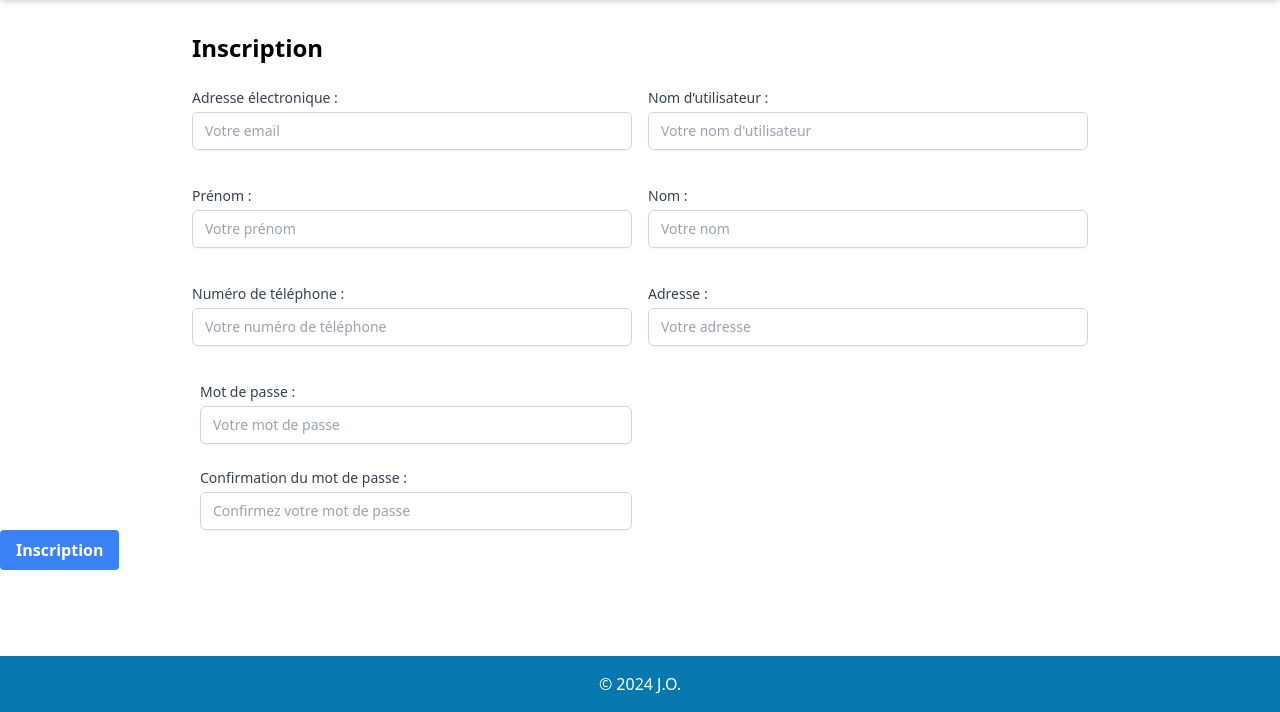
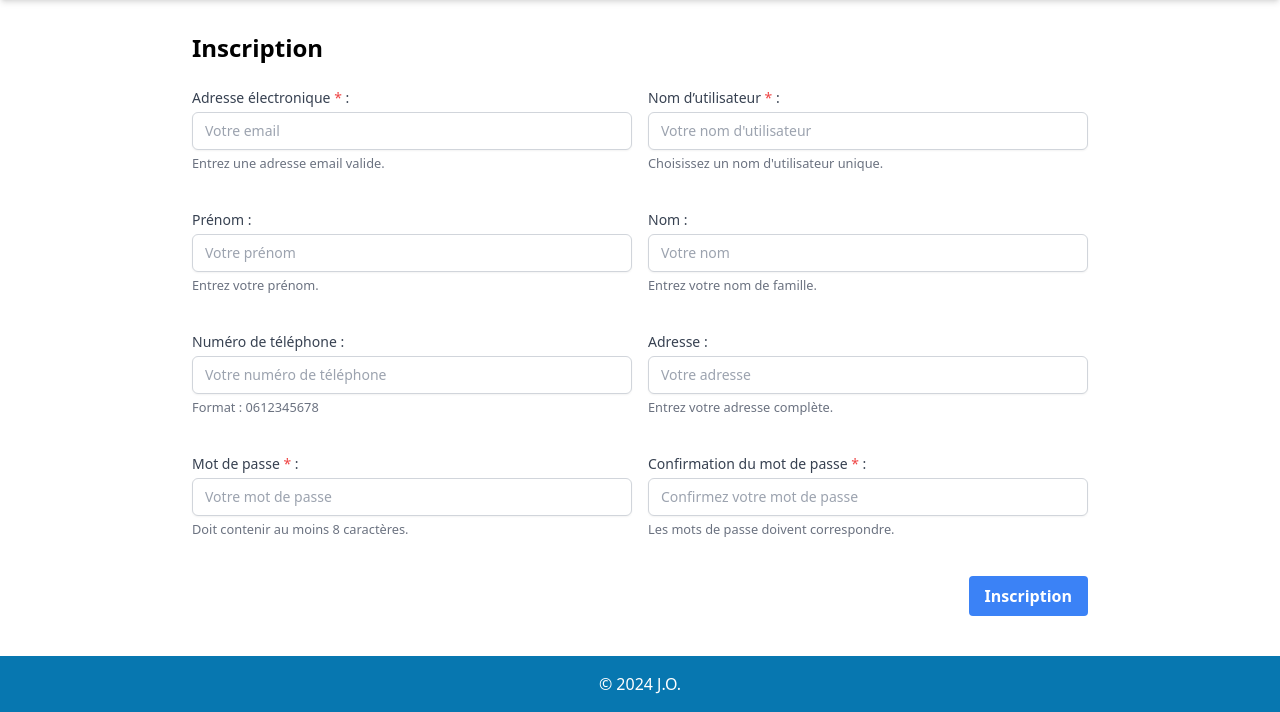
Before and after one commit to Bmalik73/Jo_Bloc3, a Django app: page /register/ in a window 1280 px wide. Shown: the part 88-800 px from the top of the page. Run offline with Django 5.2, Linux system fonts and the light colour scheme; some libraries are stand-ins or nearby versions.

Commit message:
Update register.html

```diff
--- a/main/templates/register.html
+++ b/main/templates/register.html
@@ -8,13 +8,15 @@
 
         <div class="flex flex-wrap -mx-2">
             <div class="w-full md:w-1/2 px-2 mb-3">
-                    <label for="email" class="block text-sm font-medium text-gray-700">Adresse électronique :</label>
+                <label for="email" class="block text-sm font-medium text-gray-700">Adresse électronique <span class="text-red-500">*</span> :</label>
                 <input type="email" class="mt-1 block w-full px-3 py-2 border border-gray-300 rounded-md shadow-sm focus:outline-none focus:ring-indigo-500 focus:border-indigo-500 sm:text-sm" id="email" name="email" placeholder="Votre email" required>
+                <small class="text-gray-500">Entrez une adresse email valide.</small>
             </div>
 
             <div class="w-full md:w-1/2 px-2 mb-3">
-                    <label for="username" class="block text-sm font-medium text-gray-700">Nom d’utilisateur :</label>
+                <label for="username" class="block text-sm font-medium text-gray-700">Nom d’utilisateur <span class="text-red-500">*</span> :</label>
                 <input type="text" class="mt-1 block w-full px-3 py-2 border border-gray-300 rounded-md shadow-sm focus:outline-none focus:ring-indigo-500 focus:border-indigo-500 sm:text-sm" id="username" name="username" placeholder="Votre nom d'utilisateur" required>
+                <small class="text-gray-500">Choisissez un nom d'utilisateur unique.</small>
             </div>
         </div>
 
@@ -22,11 +24,13 @@
             <div class="w-full md:w-1/2 px-2 mb-3">
                 <label for="first_name" class="block text-sm font-medium text-gray-700">Prénom :</label>
                 <input type="text" class="mt-1 block w-full px-3 py-2 border border-gray-300 rounded-md shadow-sm focus:outline-none focus:ring-indigo-500 focus:border-indigo-500 sm:text-sm" id="first_name" name="first_name" placeholder="Votre prénom">
+                <small class="text-gray-500">Entrez votre prénom.</small>
             </div>
 
             <div class="w-full md:w-1/2 px-2 mb-3">
                 <label for="last_name" class="block text-sm font-medium text-gray-700">Nom :</label>
                 <input type="text" class="mt-1 block w-full px-3 py-2 border border-gray-300 rounded-md shadow-sm focus:outline-none focus:ring-indigo-500 focus:border-indigo-500 sm:text-sm" id="last_name" name="last_name" placeholder="Votre nom">
+                <small class="text-gray-500">Entrez votre nom de famille.</small>
             </div>
         </div>
 
@@ -34,26 +38,33 @@
             <div class="w-full md:w-1/2 px-2 mb-3">
                 <label for="phone_number" class="block text-sm font-medium text-gray-700">Numéro de téléphone :</label>
                 <input type="tel" class="mt-1 block w-full px-3 py-2 border border-gray-300 rounded-md shadow-sm focus:outline-none focus:ring-indigo-500 focus:border-indigo-500 sm:text-sm" id="phone_number" name="phone_number" placeholder="Votre numéro de téléphone">
+                <small class="text-gray-500">Format : 0612345678</small>
             </div>
 
             <div class="w-full md:w-1/2 px-2 mb-3">
                 <label for="address" class="block text-sm font-medium text-gray-700">Adresse :</label>
                 <input type="text" class="mt-1 block w-full px-3 py-2 border border-gray-300 rounded-md shadow-sm focus:outline-none focus:ring-indigo-500 focus:border-indigo-500 sm:text-sm" id="address" name="address" placeholder="Votre adresse">
+                <small class="text-gray-500">Entrez votre adresse complète.</small>
             </div>
         </div>
 
+        <div class="flex flex-wrap -mx-2">
             <div class="w-full md:w-1/2 px-2 mb-3">
-                        <label for="password1" class="block text-sm font-medium text-gray-700">Mot de passe :</label>
+                <label for="password1" class="block text-sm font-medium text-gray-700">Mot de passe <span class="text-red-500">*</span> :</label>
                 <input type="password" class="mt-1 block w-full px-3 py-2 border border-gray-300 rounded-md shadow-sm focus:outline-none focus:ring-indigo-500 focus:border-indigo-500 sm:text-sm" id="password1" name="password1" placeholder="Votre mot de passe" required>
+                <small class="text-gray-500">Doit contenir au moins 8 caractères.</small>
             </div>
 
             <div class="w-full md:w-1/2 px-2 mb-3">
-                        <label for="password2" class="block text-sm font-medium text-gray-700">Confirmation du mot de passe :</label>
+                <label for="password2" class="block text-sm font-medium text-gray-700">Confirmation du mot de passe <span class="text-red-500">*</span> :</label>
                 <input type="password" class="mt-1 block w-full px-3 py-2 border border-gray-300 rounded-md shadow-sm focus:outline-none focus:ring-indigo-500 focus:border-indigo-500 sm:text-sm" id="password2" name="password2" placeholder="Confirmez votre mot de passe" required>
+                <small class="text-gray-500">Les mots de passe doivent correspondre.</small>
             </div>
         </div>
 
+        <div class="flex justify-end mt-4">
             <button type="submit" class="bg-blue-500 hover:bg-blue-700 text-white font-bold py-2 px-4 rounded focus:outline-none focus:shadow-outline">Inscription</button>
+        </div>
     </form>
 </div>
 {% endblock %}
```
Lines whose indentation alone changed are shown as unchanged.
